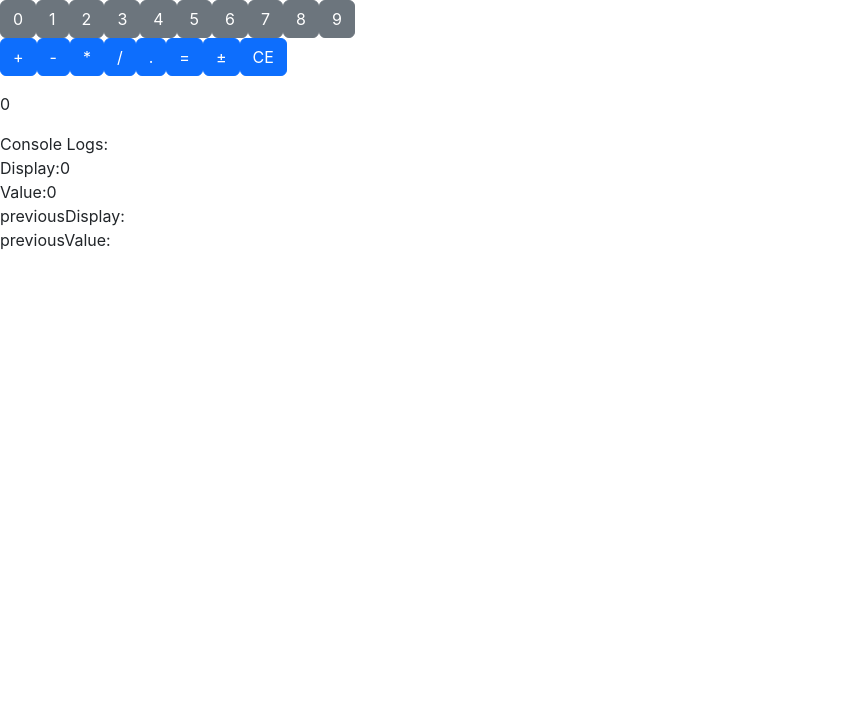
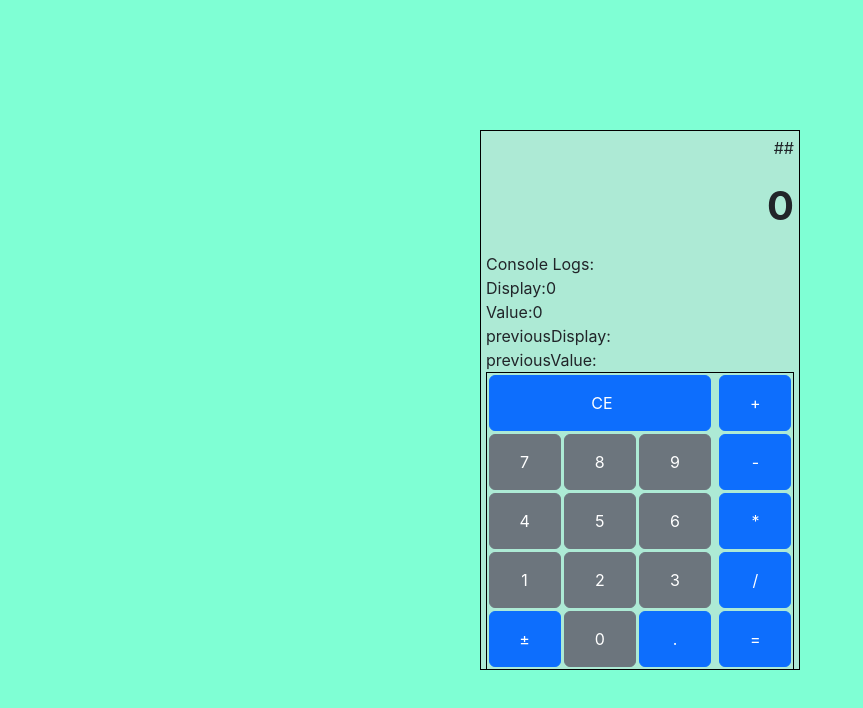
Before and after one commit to dermil/js-calculator, a React (Create React App) app: page / in a window 1280 px wide. Shown: the top 708 px of the page, without its empty margins (0-863 px from the left). Built offline with nearby package versions, Linux system fonts and the light colour scheme.

Commit message:
Can no longer start with multiple 0's

```diff
--- a/src/Calculator.js
+++ b/src/Calculator.js
@@ -3,24 +3,19 @@ import { ReactDOM } from "react";
 
 const numberInfo = [
   {
-    numID: 'zero',
-    numCode: '0',
-    numValue: 0,
+    numID: 'seven',
+    numCode: '7',
+    numValue: 7,
   },
   {
-    numID: 'one',
-    numCode: '1',
-    numValue: 1,
+    numID: 'eight',
+    numCode: '8',
+    numValue: 8,
   },
   {
-    numID: 'two',
-    numCode: '2',
-    numValue: 2,
-  },
-  {
-    numID: 'three',
-    numCode: '3',
-    numValue: 3,
+    numID: 'nine',
+    numCode: '9',
+    numValue: 9,
   },
   {
     numID: 'four',
@@ -38,19 +33,19 @@ const numberInfo = [
     numValue: 6,
   },
   {
-    numID: 'seven',
-    numCode: '7',
-    numValue: 7,
+    numID: 'one',
+    numCode: '1',
+    numValue: 1,
   },
   {
-    numID: 'eight',
-    numCode: '8',
-    numValue: 8,
+    numID: 'two',
+    numCode: '2',
+    numValue: 2,
   },
   {
-    numID: 'nine',
-    numCode: '9',
-    numValue: 9,
+    numID: 'three',
+    numCode: '3',
+    numValue: 3,
   }
 
 ];
@@ -77,30 +72,43 @@ const operatorInfo = [
     opFunction: ''
   },
   {
+    opID:'equals',
+    opCode:'=',
+    opFunction: ''
+  }
+
+];
+
+const specialInfo = [
+  {
+    opID:'negative',
+    opCode:'±'
+  },
+  {
+    numID: 'zero',
+    numCode: '0',
+    numValue: 0,
+  },
+  {
     opID:'decimal',
     opCode:'.',
     opFunction: ''
   },
   {
-    opID:'equals',
-    opCode:'=',
-    opFunction: ''
-  },
-  {
-    opID:'negative',
-    opCode:'±'
-  },
-  {
     opID: 'clear',
     opCode: 'CE'
   }
-];
+]
 
 //Test Expressions
 const testNegative = /^-/g,
       testDecimal = /[.]/g,
-      testZeroes = /^[0]./;
+      testZeroes = /^[0]$/;
 
+//States
+const Awaiting_Input = 'Awaiting_Input',
+      Awaiting_Fresh_Input = 'Awaiting_Fresh_Input',
+      Receiving_Input = 'Receiving_Input';
 
 
 /* COMBINED CALCULATOR COMPONENT */
@@ -108,9 +116,10 @@ class CalculatorApp extends React.Component {
     constructor(props){
         super(props);
         this.state = {
+          actionState: 'Awaiting_Input',
           currentDisplay: '0',
           currentValue:'0',
-          currentOperator: '',
+          currentOperator: '##',
           previousDisplay: '',
           previousValue: '',
           bufferedOperator: '',
@@ -147,7 +156,15 @@ class CalculatorApp extends React.Component {
       Similar to above, with ES6, perform a test to see if there's a - (because positive numbers don't need indicators) at the beginning of the value string and
       if there is, I remove it or add one when the button is pressed. \UPDATE\ I was thinking way too hard about that one, just adding a "-" to the current value
       works just as fine
+
+      %Adding Input States%
+      From what I can tell there should be about 3 states specifically: 1. The state where it's anticipating a fresh input, where it clears the current values upon
+      receiving a new input.
+      2. The state where it's anticipating a new input after providing an answer, where it clears all previous and current values after receiving one.
+      3. The state where upon receiving an initial input, after clearing previous ones from either of the two other states, it will accept more inputs without
+      clearing anything, until an operator is pressed
       */
+
 
     performOperator(){ //Lets you perform calculations based on the current operator
       let curEq = Object.assign({},this.state.currentEquation);
@@ -161,7 +178,8 @@ class CalculatorApp extends React.Component {
             currentDisplay: curEq.answer.toString(),
             previousDisplay: curEq.fullEq,
             currentValue: state.currentValue,
-            previousValue: curEq.answer.toString()
+            previousValue: curEq.answer.toString(),
+            actionState: Awaiting_Fresh_Input
           }))
         break;
 
@@ -174,7 +192,8 @@ class CalculatorApp extends React.Component {
             currentDisplay: curEq.answer.toString(),
             previousDisplay: curEq.fullEq,
             currentValue: state.currentValue,
-            previousValue: curEq.answer.toString()
+            previousValue: curEq.answer.toString(),
+            actionState: Awaiting_Fresh_Input
           }))
         break;
 
@@ -187,7 +206,8 @@ class CalculatorApp extends React.Component {
             currentDisplay: curEq.answer.toString(),
             previousDisplay: curEq.fullEq,
             currentValue: state.currentValue,
-            previousValue: curEq.answer.toString()
+            previousValue: curEq.answer.toString(),
+            actionState: Awaiting_Fresh_Input
           }))
         break;
 
@@ -200,7 +220,8 @@ class CalculatorApp extends React.Component {
             currentDisplay: curEq.answer.toString(),
             previousDisplay: curEq.fullEq,
             currentValue: state.currentValue,
-            previousValue: curEq.answer.toString()
+            previousValue: curEq.answer.toString(),
+            actionState: Awaiting_Fresh_Input
           }))
         break;
 
@@ -230,7 +251,6 @@ class CalculatorApp extends React.Component {
     updateOperator(opID, opCode){
       switch (opID) {
         case 'add':
-        case 'subtract':
         case 'divide':
         case 'multiply':
           console.log(this.state.previousValue)
@@ -238,9 +258,25 @@ class CalculatorApp extends React.Component {
           currentOperator: opCode,
           bufferedOperator: opID,
           previousValue: state.currentValue,
-          previousDisplay: state.currentDisplay
+          previousDisplay: state.currentDisplay,
+          actionState: Awaiting_Input
+        }));
+          break;
+
+        case 'subtract':
+          if (this.state.bufferedOperator == ''){
+            this.setState(state => ({
+              currentOperator: opCode,
+              bufferedOperator: opID,
+              previousValue: state.currentValue,
+              previousDisplay: state.currentDisplay,
+              actionState: Awaiting_Input
             }))
+          } else {
+            this.toggleNegative();
+          };
         break;
+
         case 'negative':
           this.toggleNegative()
           break;
@@ -255,7 +291,8 @@ class CalculatorApp extends React.Component {
           } else {
             this.setState(state =>({
               currentDisplay: state.currentDisplay += ".",
-              currentValue: state.currentValue+= "."
+              currentValue: state.currentValue+= ".",
+              actionState: Receiving_Input
             }))
           }
           break;
@@ -265,12 +302,46 @@ class CalculatorApp extends React.Component {
       }
     };
 
-    updateValue(value){
+    updateValue(value){ //Updates the data values
+      switch(this.state.actionState){
+        case Awaiting_Input:
+          this.setState(state =>({
+            currentDisplay:  value.toString(),
+            currentValue: value.toString(),
+            actionState: Receiving_Input
+          }));
+          break;
+
+        case Awaiting_Fresh_Input:
+          this.initialize()
+          this.setState(state =>({
+            currentDisplay:  value.toString(),
+            currentValue: value.toString(),
+            actionState: Receiving_Input
+          }));
+          break;
+
+        default:
+          if(value == 0){
+            if(testZeroes.test(this.state.currentValue)){
+              //if there is a zero at the beginning do nothing
+            } else {
               this.setState(state =>({
                 currentDisplay: state.currentDisplay += value,
                 currentValue: state.currentValue+= value
-      }))
+              }));
             };
+          } else {
+            this.setState(state =>({
+              currentDisplay: state.currentDisplay += value,
+              currentValue: state.currentValue+= value
+            }));
+          };
+
+        };
+      }
+
+
 
     initialize(){
       this.setState({
@@ -291,16 +362,12 @@ class CalculatorApp extends React.Component {
 
     render () {
       return (
-        <div>
-          <NumberPad
-            updateNumbers={this.updateValue} //Update's the state's value with a number
+        <div id='calculator'>
+          <div id='showcase'>
+            <p id='history'>{this.state.previousDisplay} {this.state.currentOperator}</p>
+            <p id='display' className="fs-1 fw-bold">{this.state.currentDisplay}</p>
+          </div>
 
-          />
-          <OperatorPad
-            updateOperator={this.updateOperator}
-          />
-          <p>{this.state.previousDisplay} {this.state.currentOperator}</p>
-          <p id='display'>{this.state.currentDisplay}</p>
           <div>
             Console Logs:<br />
             Display:{this.state.currentDisplay}<br />
@@ -308,6 +375,29 @@ class CalculatorApp extends React.Component {
             previousDisplay:{this.state.previousDisplay}<br />
             previousValue:{this.state.previousValue}
           </div>
+          <div id='buttonContainer'>
+            <div id='numpad'>
+              <ClearPad
+                updateOperator={this.updateOperator}
+              />
+              <NumberPad
+                updateNumbers={this.updateValue} //Update's the state's value with a number
+              />
+              <SpecialPad
+                updateNumbers={this.updateValue}
+                updateOperator={this.updateOperator}
+              />
+            </div>
+
+            <div id='operators'>
+              <OperatorPad
+                updateOperator={this.updateOperator}
+              />
+            </div>
+          </div>
+
+
+
         </div>
 
       )
@@ -375,7 +465,7 @@ class NumberPad extends React.Component {
     }
     );
 
-    return <div id='numpad'>{numPad}</div>
+    return <div id='numbers'>{numPad}</div>
   }
 }
 
@@ -437,13 +527,55 @@ class OperatorPad extends React.Component {
     })
 
     return <div>{opPad}</div>
-    /* return(
+  };
+};
+
+class SpecialPad extends React.Component {
+  constructor(props){
+    super(props);
+  }
+
+  render(){
+    return (
+      <div id="specialPad">
         <OperatorButton
-      opID={operatorInfo[0].opID}
-      opCode={operatorInfo[0].opCode}
+          opID={specialInfo[0].opID} //This is for the negative button
+          opCode={specialInfo[0].opCode}
           updateOp={this.props.updateOperator}
         />
-    ) */
+
+        <NumberButton //Zero button
+          numberID={specialInfo[1].numID}
+          numCode={specialInfo[1].numCode}
+          numValue={specialInfo[1].numValue}
+          updateNum={this.props.updateNumbers}
+        />
+
+        <OperatorButton  //Period(.) button
+          opID={specialInfo[2].opID}
+          opCode={specialInfo[2].opCode}
+          updateOp={this.props.updateOperator}
+        />
+      </div>
+    )
+  };
+};
+
+class ClearPad extends React.Component {
+  constructor(props){
+    super(props);
+  }
+
+  render(){
+    return (
+      <div id="clearPad">
+        <OperatorButton
+          opID={specialInfo[3].opID}
+          opCode={specialInfo[3].opCode}
+          updateOp={this.props.updateOperator}
+        />
+      </div>
+    )
   };
 };
 export default CalculatorApp;
--- a/src/index.css
+++ b/src/index.css
@@ -1,3 +1,5 @@
+
+
 body {
   margin: 0;
   font-family: -apple-system, BlinkMacSystemFont, 'Segoe UI', 'Roboto', 'Oxygen',
@@ -5,9 +7,78 @@ body {
     sans-serif;
   -webkit-font-smoothing: antialiased;
   -moz-osx-font-smoothing: grayscale;
+  background-color: aquamarine;
 }
 
 code {
   font-family: source-code-pro, Menlo, Monaco, Consolas, 'Courier New',
     monospace;
 }
+
+#root {
+  height: 100vh;
+  display: flex;
+  align-items: center;
+  justify-content: center;
+}
+
+#calculator {
+  border: 1px solid black;
+  padding: 5px;
+  width: 320px;
+  height: 540px;
+  position: relative;
+  background: rgba(219, 214, 214, 0.5);
+  backdrop-filter: blur(5px);
+
+}
+
+#showcase {
+  min-height: 80px;
+  text-align: right;
+  margin: auto 20px;
+}
+
+#buttonContainer {
+  display: flex;
+  flex-direction: row;
+  border: 1px solid black;
+  margin: auto;
+
+}
+
+#operators {
+  flex-direction: column;
+  align-content: center;
+  width: 25%;
+
+}
+
+#showcase {
+  margin: auto;
+}
+
+
+.operator {
+  min-width: 4.5em;
+  min-height: 3.5em;
+  margin: 0.1em;
+
+}
+
+#clearPad {
+  box-sizing: border-box;
+  padding-right: .5em;
+}
+
+#clearPad > .operator {
+  width: 100%;
+  box-sizing: border-box;
+  padding-right: .5em;
+}
+
+.number {
+  min-width: 4.5em;
+  min-height: 3.5em;
+  margin: 0.1em;
+}
```
Lines whose indentation alone changed are shown as unchanged.
